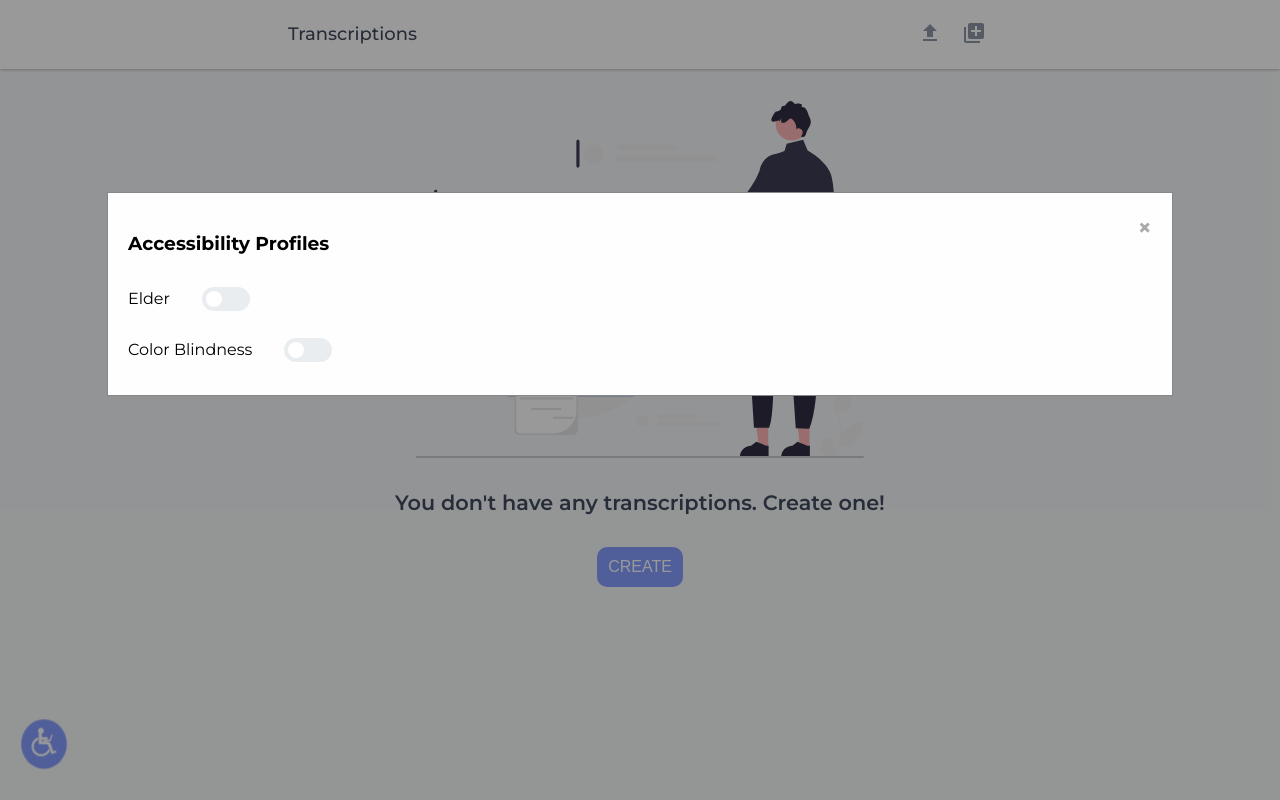
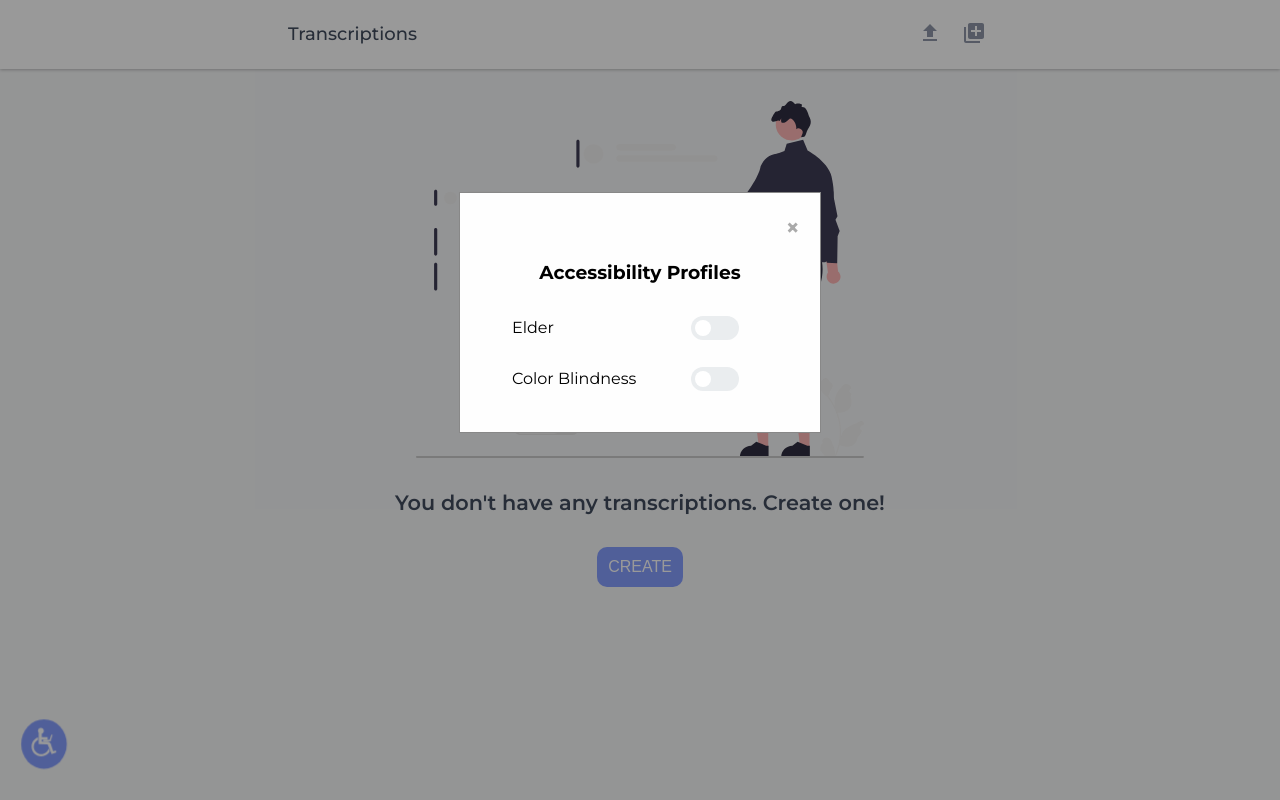
Before and after one commit to Unbabel/frontend-challenge, a Vue app: page / in a window 1280 px wide. Both pictures are taken after a click on the element 44 px from the left and 744 px from the top of the page. Built offline with nearby package versions, Linux system fonts and the light colour scheme.

Commit message:
feat: accessibility options improvements

```diff
--- a/src/components/acessibility-options/AccessibilityOptions.vue
+++ b/src/components/acessibility-options/AccessibilityOptions.vue
@@ -53,14 +53,12 @@
 		</div>
 		<Modal>
 			<h3>Accessibility Profiles</h3>
-			<div class="accessibility-option flex-center">
+			<div class="accessibility-options-grid">
 				<p>Elder</p>
 				<ToggleButton
 					:onChangeCallback="toggleElderMode"
 					:checked="isElderModeActive"
 				/>
-			</div>
-			<div class="accessibility-option flex-center">
 				<p>Color Blindness</p>
 				<ToggleButton
 					:onChangeCallback="toggleColorBlindness"
@@ -109,8 +107,17 @@
 			box-shadow: 0 0 0 0 rgba(142, 68, 173, 0);
 		}
 	}
+	h3 {
+		text-align: center;
+	}
 
 	.accessibility-option {
 		column-gap: 2rem;
 	}
+
+	.accessibility-options-grid {
+		display: grid;
+		grid-template-columns: 70% 29%;
+		align-items: center;
+	}
 </style>
--- a/src/components/modal/Modal.vue
+++ b/src/components/modal/Modal.vue
@@ -22,8 +22,12 @@
 <template>
 	<div id="custom-modal" class="modal" :class="showModal && 'modal-active'">
 		<div class="modal-content">
-			<span class="close" @click="closeModal">&times;</span>
-			<slot></slot>
+			<div class="flex-row-end">
+				<span class="close" @click="closeModal">&times;</span>
+			</div>
+			<div class="modal-slot-content">
+				<slot></slot>
+			</div>
 		</div>
 	</div>
 </template>
@@ -51,7 +55,18 @@
 		margin: 15% auto;
 		padding: 1.25rem;
 		border: 1px solid #888;
-		width: 80%;
+		width: fit-content;
+		min-width: 25%;
+	}
+
+	.modal-slot-content {
+		margin: 0rem 2rem 0.5rem 2rem;
+	}
+
+	.flex-row-end {
+		display: flex;
+		flex-direction: row;
+		justify-content: end;
 	}
 
 	.close {
```
